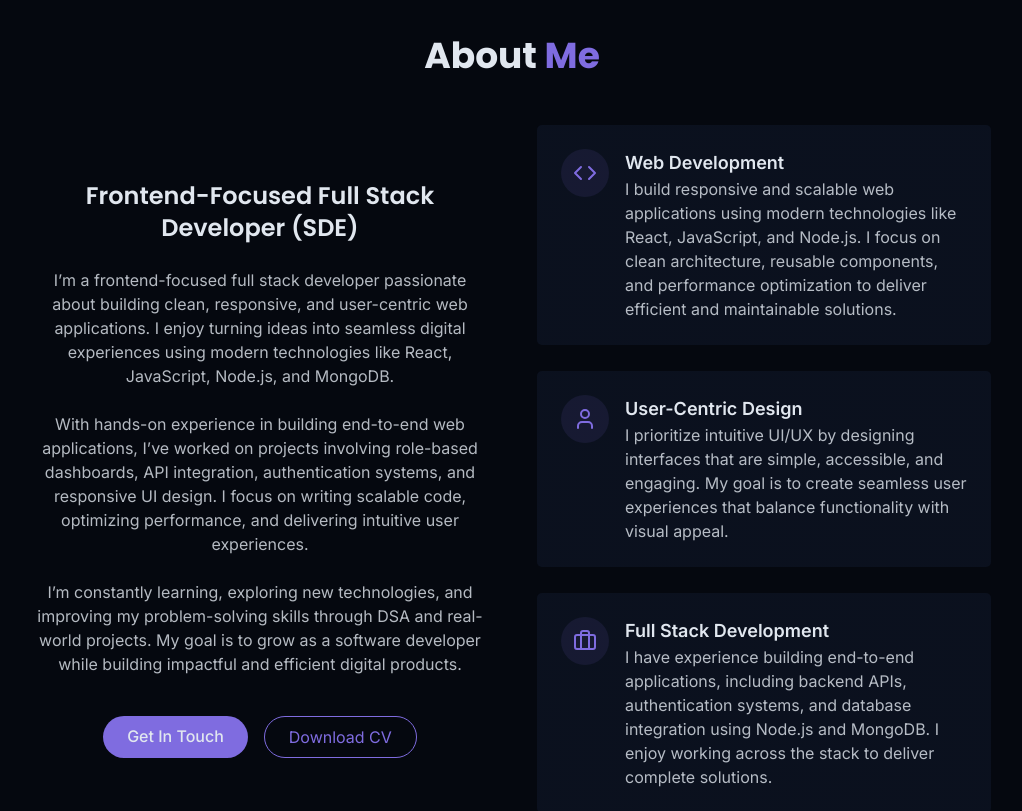
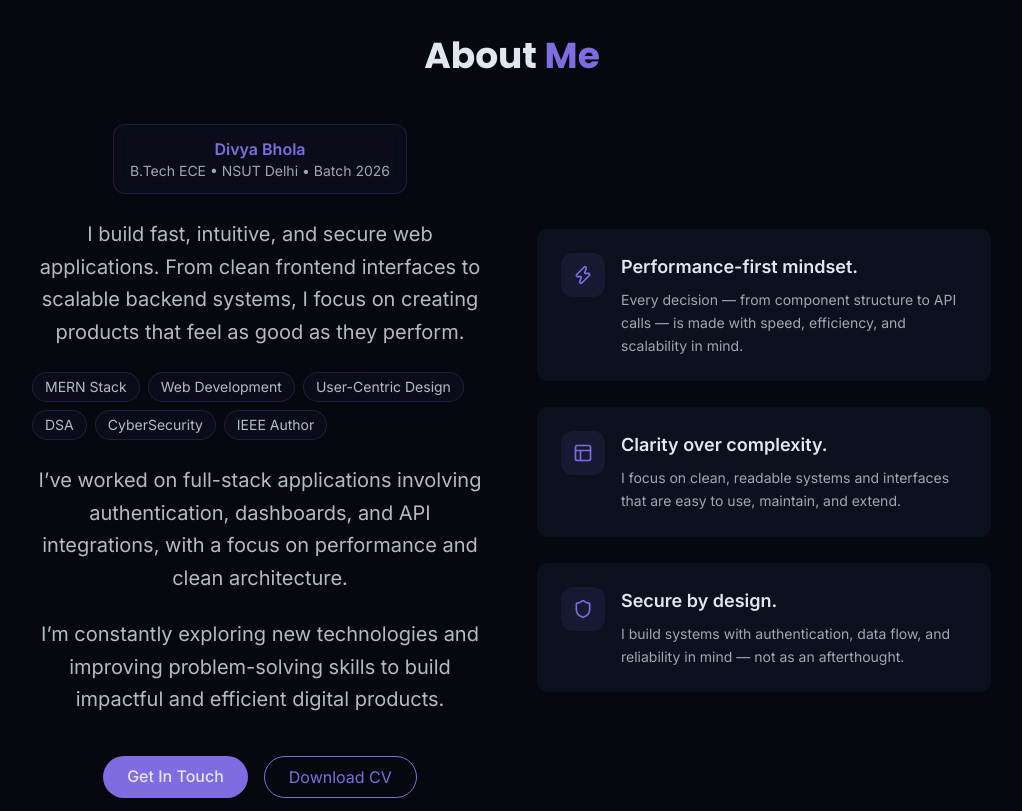
Before and after one commit to bholadivya/divya-portfolio, a React (Vite) app: page / in a window 1280 px wide. Shown: the part 860-1671 px from the top of the page, without its empty margins (128-1150 px from the left). Built offline with nearby package versions, Linux system fonts and the light colour scheme.

Commit message:
fixed DIVYA BHOLA in the responsive mobile screen which was overlapping previously, and updated the about section with better structure

```diff
--- a/src/components/AboutSection.jsx
+++ b/src/components/AboutSection.jsx
@@ -8,7 +8,7 @@
   - Feature cards (experience highlights)
 */
 
-import { Code, User, Briefcase } from "lucide-react";
+import { Zap, Layout, Shield } from "lucide-react";
 
 export const AboutSection = () => {
   return (
@@ -23,30 +23,51 @@ export const AboutSection = () => {
         {/* Two-column layout */}
         <div className="grid grid-cols-1 md:grid-cols-2 gap-12 items-center">
           {/* LEFT: Text content */}
-          <div className="space-y-6">
-            {/* Title */}
-            <h3 className="text-2xl font-semibold">
-              Frontend-Focused Full Stack Developer (SDE)
-            </h3>
-            {/* Description */}
-            <p className="text-foreground/80">
-              I’m a frontend-focused full stack developer passionate about
-              building clean, responsive, and user-centric web applications. I
-              enjoy turning ideas into seamless digital experiences using modern
-              technologies like React, JavaScript, Node.js, and MongoDB.
+          <div className="space-y-6 max-w-xl">
+            {/* 🔹 PROFILE CARD */}
+            <div className="flex justify-center">
+              <div className="rounded-xl border border-primary/20 px-4 py-3 bg-primary/5 backdrop-blur-sm w-fit text-center">
+                <p className="font-semibold text-primary">Divya Bhola</p>
+                <p className="text-sm text-foreground/70">
+                  B.Tech ECE • NSUT Delhi • Batch 2026
+                </p>
+              </div>
+            </div>
+            {/* SHORT INTRO HOOK */}
+            <p className="text-lg md:text-xl text-foreground/80 leading-relaxed">
+              I build fast, intuitive, and secure web applications. From clean
+              frontend interfaces to scalable backend systems, I focus on
+              creating products that feel as good as they perform.
             </p>
-            <p className="text-foreground/80">
-              With hands-on experience in building end-to-end web applications,
-              I’ve worked on projects involving role-based dashboards, API
-              integration, authentication systems, and responsive UI design. I
-              focus on writing scalable code, optimizing performance, and
-              delivering intuitive user experiences.
+            {/* 🔹 SKILL PILLS */}
+            <div className="flex flex-wrap gap-2">
+              {[
+                "MERN Stack",
+                "Web Development",
+                "User-Centric Design",
+                "DSA",
+                "CyberSecurity",
+                "IEEE Author",
+              ].map((item, i) => (
+                <span
+                  key={i}
+                  className="px-3 py-1 rounded-full border border-primary/20 text-sm text-foreground/80 bg-primary/5"
+                >
+                  {item}
+                </span>
+              ))}
+            </div>
+            {/* 🔹 CONTINUATION */}
+            <p className="text-lg md:text-xl text-foreground/80 leading-relaxed">
+              I’ve worked on full-stack applications involving authentication,
+              dashboards, and API integrations, with a focus on performance and
+              clean architecture.
             </p>
-            <p className="text-foreground/80">
-              I’m constantly learning, exploring new technologies, and improving
-              my problem-solving skills through DSA and real-world projects. My
-              goal is to grow as a software developer while building impactful
-              and efficient digital products.
+
+            <p className="text-lg md:text-xl text-foreground/80 leading-relaxed">
+              I’m constantly exploring new technologies and improving
+              problem-solving skills to build impactful and efficient digital
+              products.
             </p>
             {/* CTA buttons */}
             <div className="flex flex-col sm:flex-row gap-4 pt-4 justify-center">
@@ -67,55 +88,59 @@ export const AboutSection = () => {
           {/* RIGHT: Cards */}
           <div className="grid grid-cols-1 gap-6">
             {/* Card 1 */}
-            <div className="gradient-border p-6 card-hover">
+            <div className="gradient-border p-6 rounded-xl transition-all duration-300 hover:-translate-y-1 hover:shadow-lg hover:shadow-primary/10">
               <div className="flex items-start gap-4">
                 {/* Icon */}
-                <div className="p-3 rounded-full bg-primary/10">
-                  <Code className="h-6 w-6 text-primary" />
+                <div className="p-3 rounded-xl bg-primary/10 text-primary shrink-0">
+                  <Zap className="h-5 w-5" />
                 </div>
+
                 {/* Content */}
-                <div className="text-left">
-                  <h4 className="font-semibold text-lg">Web Development</h4>
-                  <p className="text-foreground/80">
-                    I build responsive and scalable web applications using
-                    modern technologies like React, JavaScript, and Node.js. I
-                    focus on clean architecture, reusable components, and
-                    performance optimization to deliver efficient and
-                    maintainable solutions.
+                <div className="text-left space-y-2">
+                  <h4 className="font-semibold text-lg text-foreground">
+                    Performance-first mindset.
+                  </h4>
+                  <p className="text-sm text-foreground/70 leading-relaxed">
+                    Every decision — from component structure to API calls — is
+                    made with speed, efficiency, and scalability in mind.
                   </p>
                 </div>
               </div>
             </div>
+
             {/* Card 2 */}
-            <div className="gradient-border p-6 card-hover">
+            <div className="gradient-border p-6 rounded-xl transition-all duration-300 hover:-translate-y-1 hover:shadow-lg hover:shadow-primary/10">
               <div className="flex items-start gap-4">
-                <div className="p-3 rounded-full bg-primary/10">
-                  <User className="h-6 w-6 text-primary" />
+                <div className="p-3 rounded-xl bg-primary/10 text-primary shrink-0">
+                  <Layout className="h-5 w-5" />
                 </div>
-                <div className="text-left">
-                  <h4 className="font-semibold text-lg">User-Centric Design</h4>
-                  <p className="text-foreground/80">
-                    I prioritize intuitive UI/UX by designing interfaces that
-                    are simple, accessible, and engaging. My goal is to create
-                    seamless user experiences that balance functionality with
-                    visual appeal.
+
+                <div className="text-left space-y-2">
+                  <h4 className="font-semibold text-lg text-foreground">
+                    Clarity over complexity.
+                  </h4>
+                  <p className="text-sm text-foreground/70 leading-relaxed">
+                    I focus on clean, readable systems and interfaces that are
+                    easy to use, maintain, and extend.
                   </p>
                 </div>
               </div>
             </div>
+
             {/* Card 3 */}
-            <div className="gradient-border p-6 card-hover">
+            <div className="gradient-border p-6 rounded-xl transition-all duration-300 hover:-translate-y-1 hover:shadow-lg hover:shadow-primary/10">
               <div className="flex items-start gap-4">
-                <div className="p-3 rounded-full bg-primary/10">
-                  <Briefcase className="h-6 w-6 text-primary" />
+                <div className="p-3 rounded-xl bg-primary/10 text-primary shrink-0">
+                  <Shield className="h-5 w-5" />
                 </div>
-                <div className="text-left">
-                  <h4 className="font-semibold text-lg">Full Stack Development</h4>
-                  <p className="text-foreground/80">
-                    I have experience building end-to-end applications,
-                    including backend APIs, authentication systems, and database
-                    integration using Node.js and MongoDB. I enjoy working
-                    across the stack to deliver complete solutions.
+
+                <div className="text-left space-y-2">
+                  <h4 className="font-semibold text-lg text-foreground">
+                    Secure by design.
+                  </h4>
+                  <p className="text-sm text-foreground/70 leading-relaxed">
+                    I build systems with authentication, data flow, and
+                    reliability in mind — not as an afterthought.
                   </p>
                 </div>
               </div>
--- a/src/components/HeroSection.jsx
+++ b/src/components/HeroSection.jsx
@@ -81,14 +81,12 @@ export const HeroSection = () => {
             Hi, I’m
           </p>
           {/* Name highlighted */}
-          <div className="space-y-3 leading-[0.85]">
+          <div className="leading-[0.9] sm:leading-[0.85]">
             <h1
               className="
-  text-[14vw] md:text-[10vw] font-black leading-[0.85] tracking-[-4px]
+      text-[14vw] md:text-[10vw] font-black tracking-[-2px] md:tracking-[-4px]
       text-foreground
       dark:text-primary
-  -mb-6 md:-mb-10
-  animate-fade-in-delay-1
     "
             >
               DIVYA
@@ -96,7 +94,7 @@ export const HeroSection = () => {
 
             <h1
               className="
-  text-[14vw] md:text-[10vw] font-black leading-[0.85] tracking-[-4px]
+      text-[14vw] md:text-[10vw] font-black tracking-[-2px] md:tracking-[-4px]
       bg-gradient-to-b
       from-foreground
       via-foreground/70
@@ -105,7 +103,8 @@ export const HeroSection = () => {
       dark:via-white/80
       dark:to-white/20
       bg-clip-text text-transparent
-  animate-fade-in-delay-2
+
+      mt-[-8px] sm:mt-[-12px] md:mt-[-20px]
     "
             >
               BHOLA
```
Lines whose indentation alone changed are shown as unchanged.
